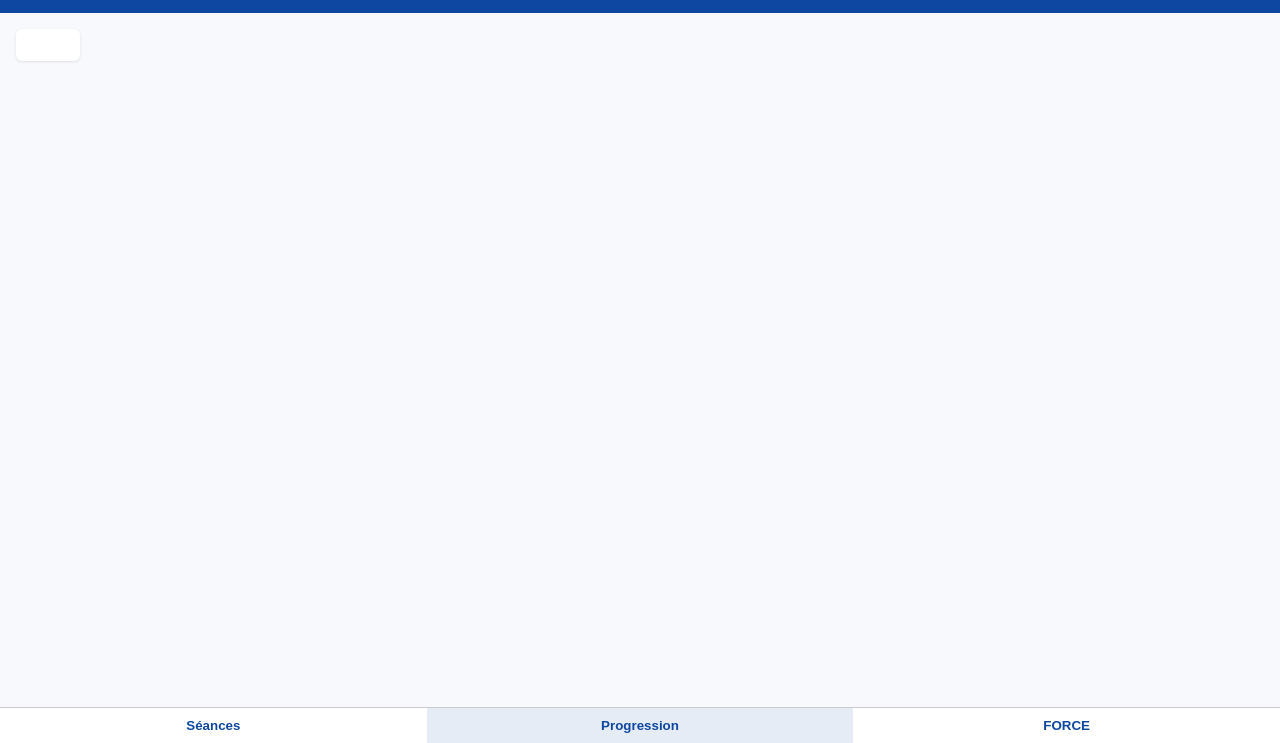
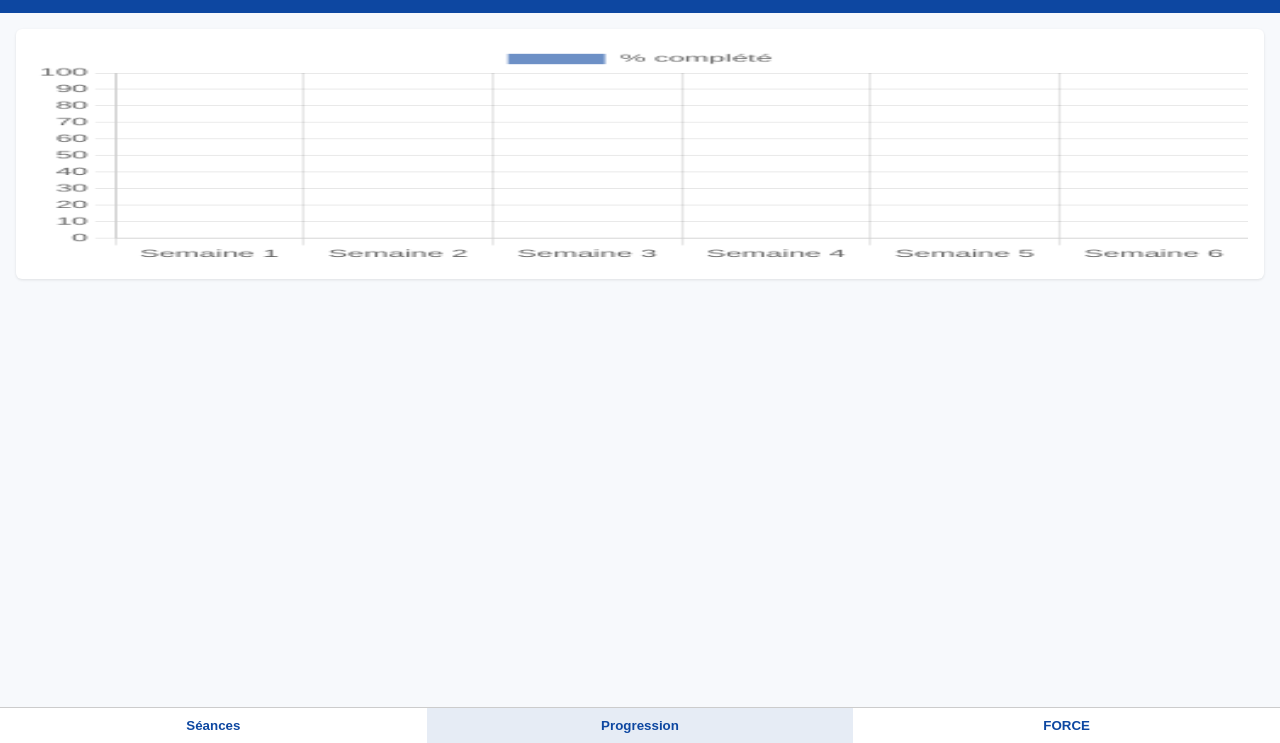
Before and after one commit to tintintessier/workout-app, a plain HTML site: page index.html in a window 1280 px wide. Both pictures are taken after a click on the button "Progression". Shown: the part 57-800 px from the top of the page. Drawn offline with nearby package versions, Linux system fonts and the light colour scheme.

Commit message:
Update style.css

```diff
--- a/css/style.css
+++ b/css/style.css
@@ -99,3 +99,9 @@ main {
 .bottom-nav button.active {
   background: rgba(13,71,161,0.1);
 }
+
+#progressChart {
+  display: block;
+  width: 100% !important;
+  height: 250px !important;
+}
```
